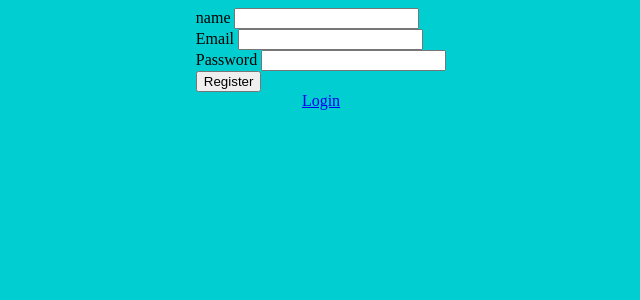
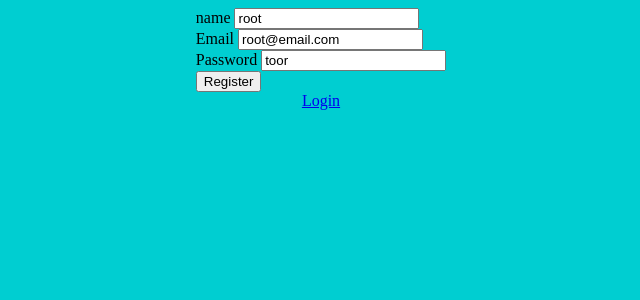
Before and after one commit to arshiaKalkho/nodejs-express-hub, a Node server app: page /register in a window 1280 px wide. Shown: the top 300 px of the page, without its empty margins (319-959 px from the left). Run offline with Node 20, Linux system fonts and the light colour scheme; some libraries are stand-ins or nearby versions.

Commit message:
added default text for authentication in login and register forms

```diff
--- a/views/login.css
+++ b/views/login.css
@@ -1,4 +1,6 @@
 html {
+  --color-primary: #161616;
+  --color-secondary: #9a7503;
   background-image: url("./images/login-background.svg");
   background-repeat: no-repeat;
   background-size: cover;
--- a/views/login.ejs
+++ b/views/login.ejs
@@ -18,11 +18,11 @@
             <% } %>
             <div>
                 <label for="email"> Email</label>
-                <input type="text" id="email" name="email" required>
+                <input type="text" value="root@email.com" id="email" name="email" required>
             </div>
             <div>
                 <label for="password"> Password</label>
-                <input type="text" id="password" name="password" required>
+                <input type="text" value="toor" id="password" name="password" required>
             </div>
             <button type="submit">login</button>
             <a href="/register">Register</a>
--- a/views/register.ejs
+++ b/views/register.ejs
@@ -23,15 +23,15 @@
     <form action="/register" method="post">
         <div>
             <label for="name"> name</label>
-            <input type="text" id="name" name="name" required>
+            <input type="text" value="root" id="name" name="name" required>
         </div>
         <div>
             <label for="email"> Email</label>
-            <input type="text" id="email" name="email" required>
+            <input type="text" value="root@email.com"id="email" name="email" required>
         </div>
         <div>
             <label for="password"> Password</label>
-            <input type="text" id="password" name="password" required>
+            <input type="text" value="toor"id="password" name="password" required>
         </div>
         <button type="submit">Register</button>
     </form>
```
Also changed, not shown: views/index.css (+6 -10 lines).
